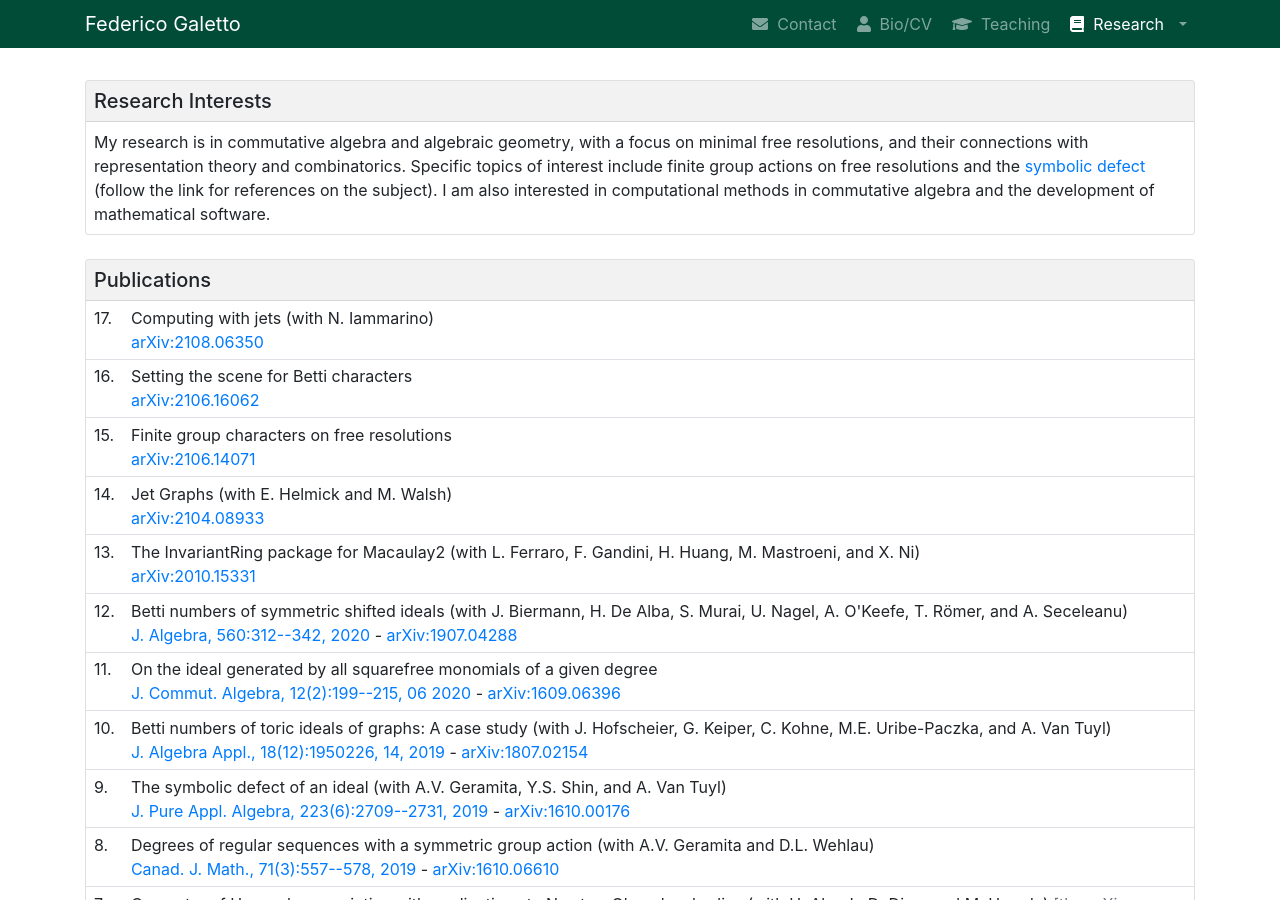
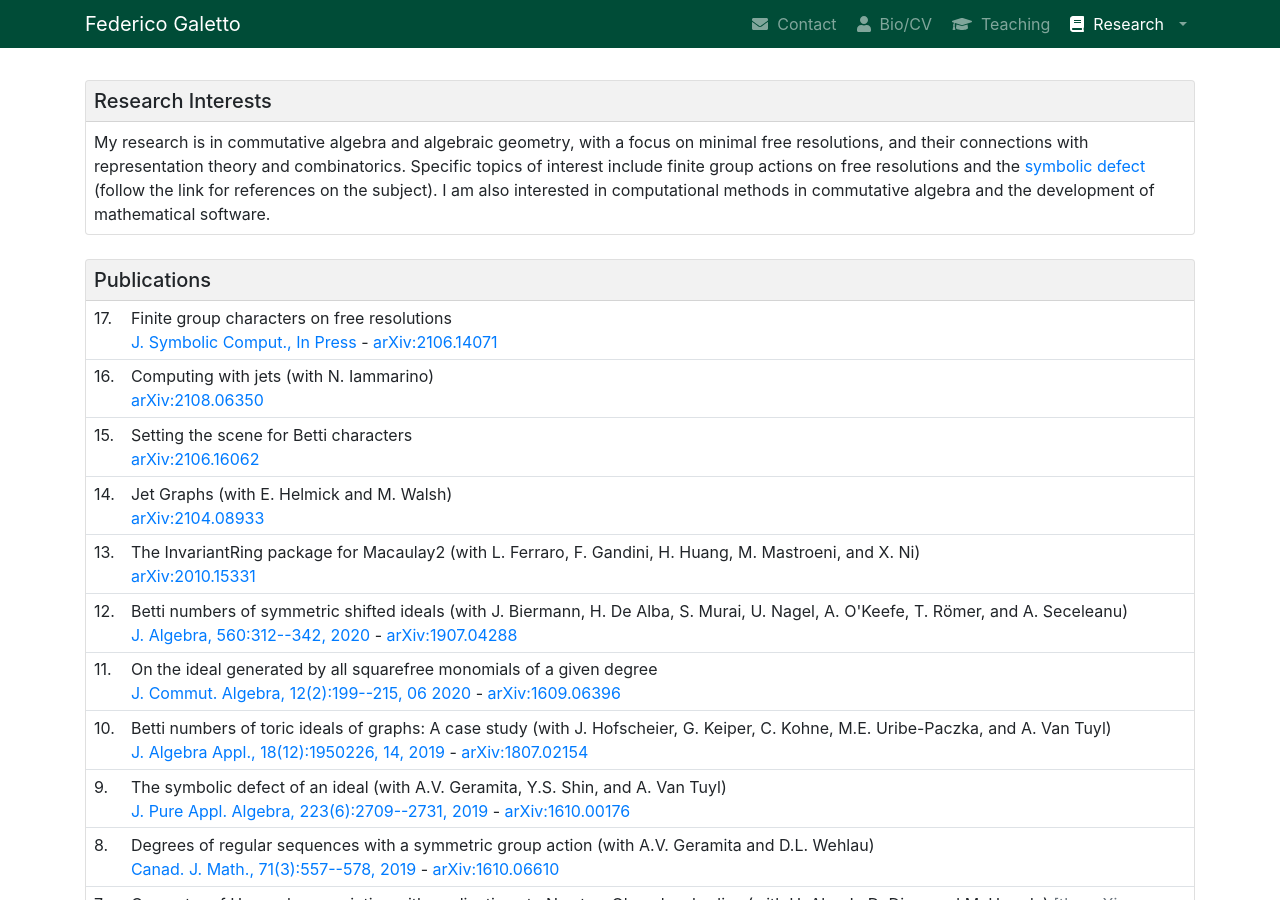
Before and after one commit to galettof/galettof.github.io, a Jekyll site: the page built from research.html, in a window 1280 px wide and 900 px high. Built offline with Jekyll 4.4.1, drawn with Linux system fonts in a browser that asks for light colours; nearby versions of some CDN libraries; formulas are drawn with MathJax 3.

Commit message:
betti char theory in press

```diff
--- a/_data/pubs.yml
+++ b/_data/pubs.yml
@@ -81,7 +81,9 @@ articles:
 
 - title: Finite group characters on free resolutions
   arxiv: 2106.14071
-  date: 2021-06-26
+  link: 'https://doi.org/10.1016/j.jsc.2022.02.001'
+  cite: J. Symbolic Comput., In Press
+  date: 2022-02-08
 
 - title: Setting the scene for Betti characters
   arxiv: 2106.16062
```
